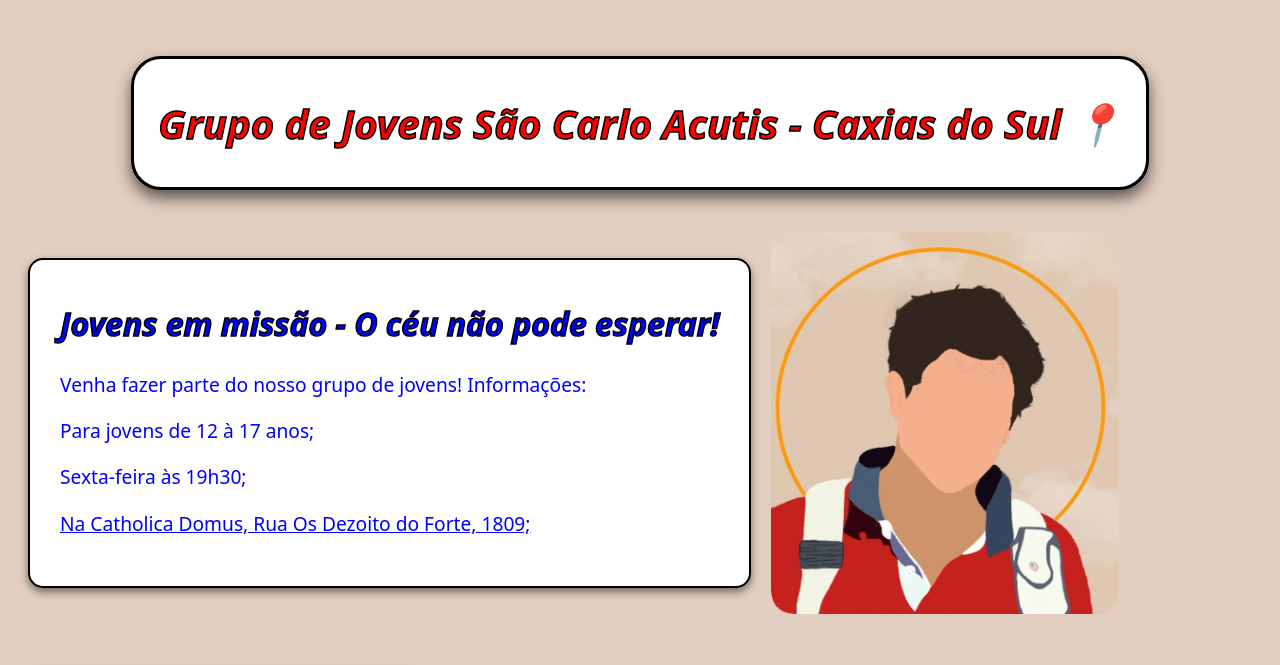
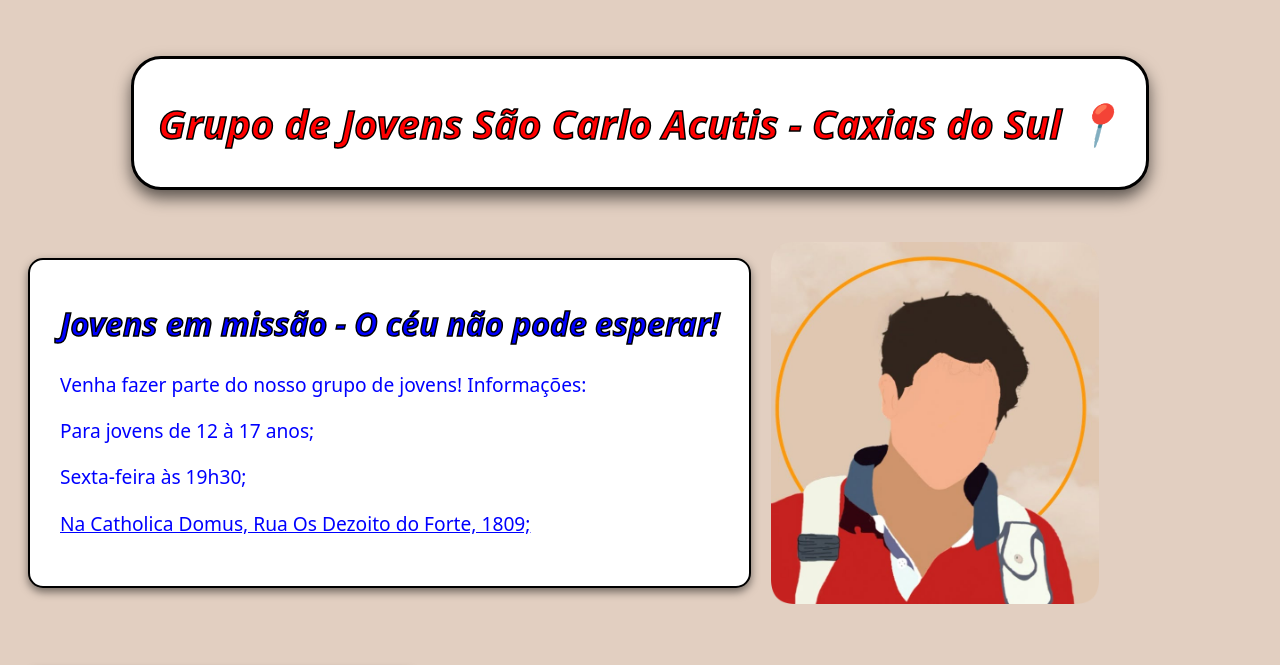
Before and after one commit to beernardofrigeri/saocarlosacutis, a plain HTML site: page index.html in a window 1280 px wide. Shown: the top 665 px of the page. Drawn offline with Linux system fonts and the light colour scheme.

Commit message:
Atualização de conteúdo

```diff
--- a/index.html
+++ b/index.html
@@ -22,7 +22,7 @@
                 <a href="https://www.google.com/maps/place/Catholica+Domus/@-29.1697288,-51.1795927,17z/data=!3m1!4b1!4m6!3m5!1s0x951ea32d4b0f676d:0x5b43206941eede9a!8m2!3d-29.1697288!4d-51.1795927!16s%2Fg%2F11fy4fkx1h?entry=ttu&g_ep=EgoyMDI1MDYxNy4wIKXMDSoASAFQAw%3D%3D"> Na Catholica Domus, Rua Os Dezoito do Forte, 1809;</a>
                 </p>
             </div>
-                <img src="saocarlosacutis_principal.png" alt="Imagem de São Carlo Acutis" width="348" height="381.5" border-radius="15">
+                <img src="saocarlosacutis_principal.png" alt="Imagem de São Carlo Acutis" width="328" height="361.5" border-radius="15">
         </div>
         <div id="bloco">
             <div id="caixa_texto_2">
```
